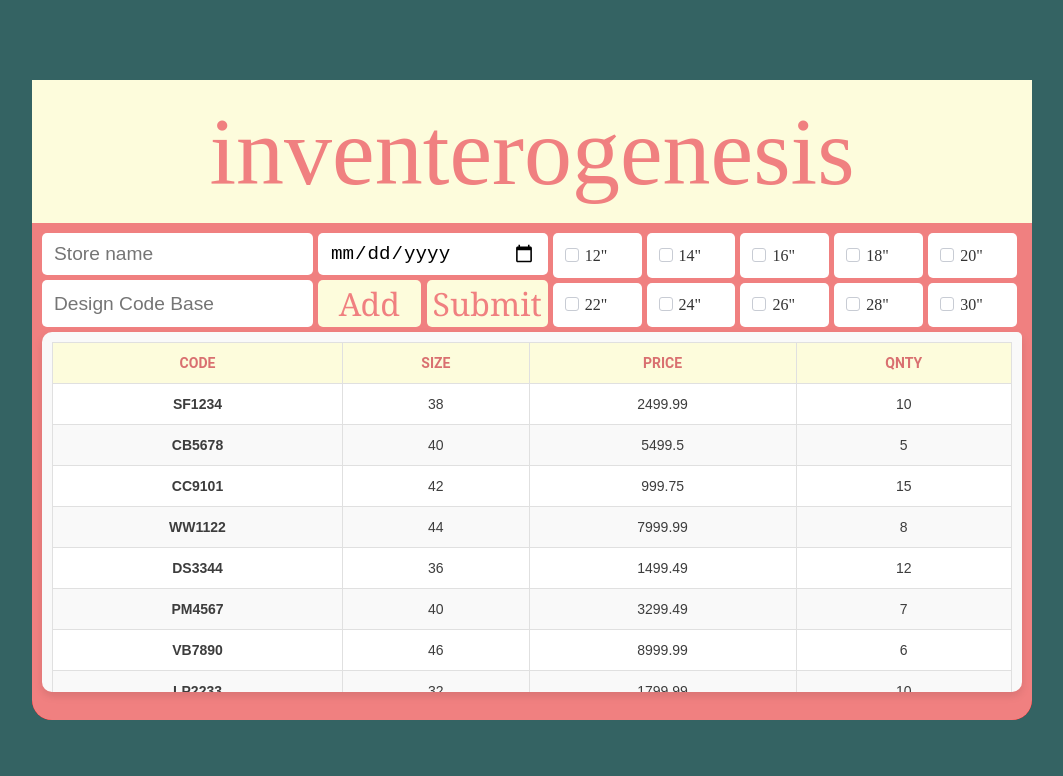
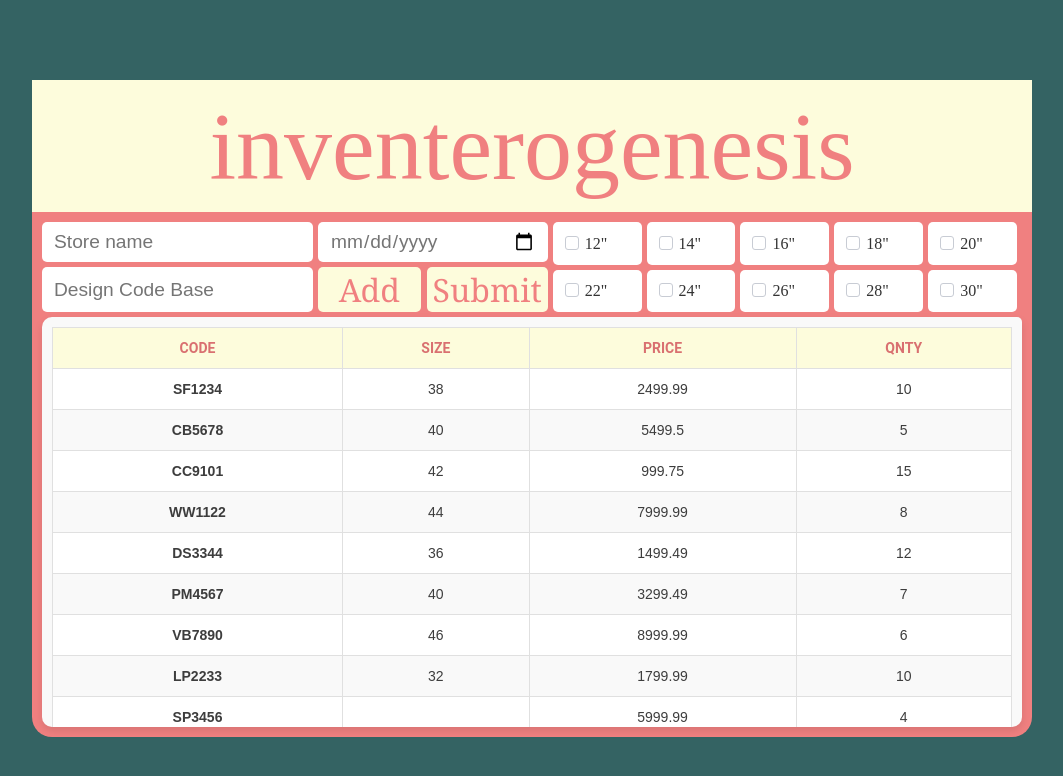
Before and after one commit to joshua-jacob-abraham/inventory_manager, a React (Vite) app in the folder frontend/: page /add-returned in a window 1280 px wide. Shown: the top 776 px of the page, without its empty margins (108-1171 px from the left). Built offline with nearby package versions, Linux system fonts and the light colour scheme.

Commit message:
Integrated add-new

```diff
--- a/frontend/src/Pages/Home.jsx
+++ b/frontend/src/Pages/Home.jsx
@@ -12,7 +12,7 @@ function Home() {
 		<div className="dashboard">
 			<Heading name={'inventerogenesis'}/>
 			<div className="signupDash">
-				<Login setBrandName={setBrandName} />
+				<Login setBrandName={brandName} />
 			</div>
 		</div>
   );
--- a/frontend/src/components/Login.jsx
+++ b/frontend/src/components/Login.jsx
@@ -34,7 +34,7 @@ const Login = () => {
             id="brandName"
             name="brandName"
             className="formDat"
-            onBlur={handleInputChange}
+            onChange={handleInputChange}
             autoComplete='off'
             required
           />
--- a/frontend/src/styles/Checkbox.css
+++ b/frontend/src/styles/Checkbox.css
@@ -139,4 +139,5 @@
   display: flex;
   justify-content: space-between;
   padding: 3px 12px;
+  align-items: center;
 }
--- a/frontend/src/styles/New.css
+++ b/frontend/src/styles/New.css
@@ -8,7 +8,7 @@
   display: grid;
   gap: 5px;
   grid-template-columns: repeat(5, 1fr);
-  grid-template-rows: repeat(11, auto);
+  grid-template-rows: repeat(11, minmax(40px, auto));
   padding: 10px;
 }
 
@@ -113,7 +113,7 @@
 
 .selectedItems{
   grid-column: 1 / span 3;
-  grid-row: 3 / span 7;
-  min-height: 350px;
-  max-height: 350px;
+  grid-row: 3 / span 9;
+  min-height: 390px;
+  max-height: 390px;
 }
--- a/frontend/src/styles/Return.css
+++ b/frontend/src/styles/Return.css
@@ -25,6 +25,16 @@
   padding: 8px 12px;
   font-size: 1.2rem;
   border: none;
+}
+
+.dateReturn:focus{
+  outline: none;
+}
+
+.dateReturn {
+  border-radius: 5px;
+  color: rgb(117, 117, 117);
+  font-family: Arial, Helvetica, sans-serif;
 }
 
 .details{
@@ -100,7 +110,7 @@
   grid-column: 1 / span 5;
   grid-row: 3 / span 9;
   padding-bottom: 10px;
-  max-height: 350px;
+  max-height: 400px;
 }
 
 .submitReturn{
--- a/frontend/src/styles/View.css
+++ b/frontend/src/styles/View.css
@@ -53,6 +53,10 @@
   border-radius: 5px;
 }
 
+.dateView:focus{
+  outline: none;
+}
+
 .act:disabled , .dateView:disabled{
   background-color: rgba(241, 240, 240, 0.977);
 }
@@ -83,5 +87,5 @@
   grid-column: 1 / span 5;
   grid-row: 3 / span 9;
   padding-bottom: 10px;
-  max-height: 350px;
+  max-height: 390px;
 }
```
Also changed, not shown: 1 other file (tests, documents, lock files or other folders).
